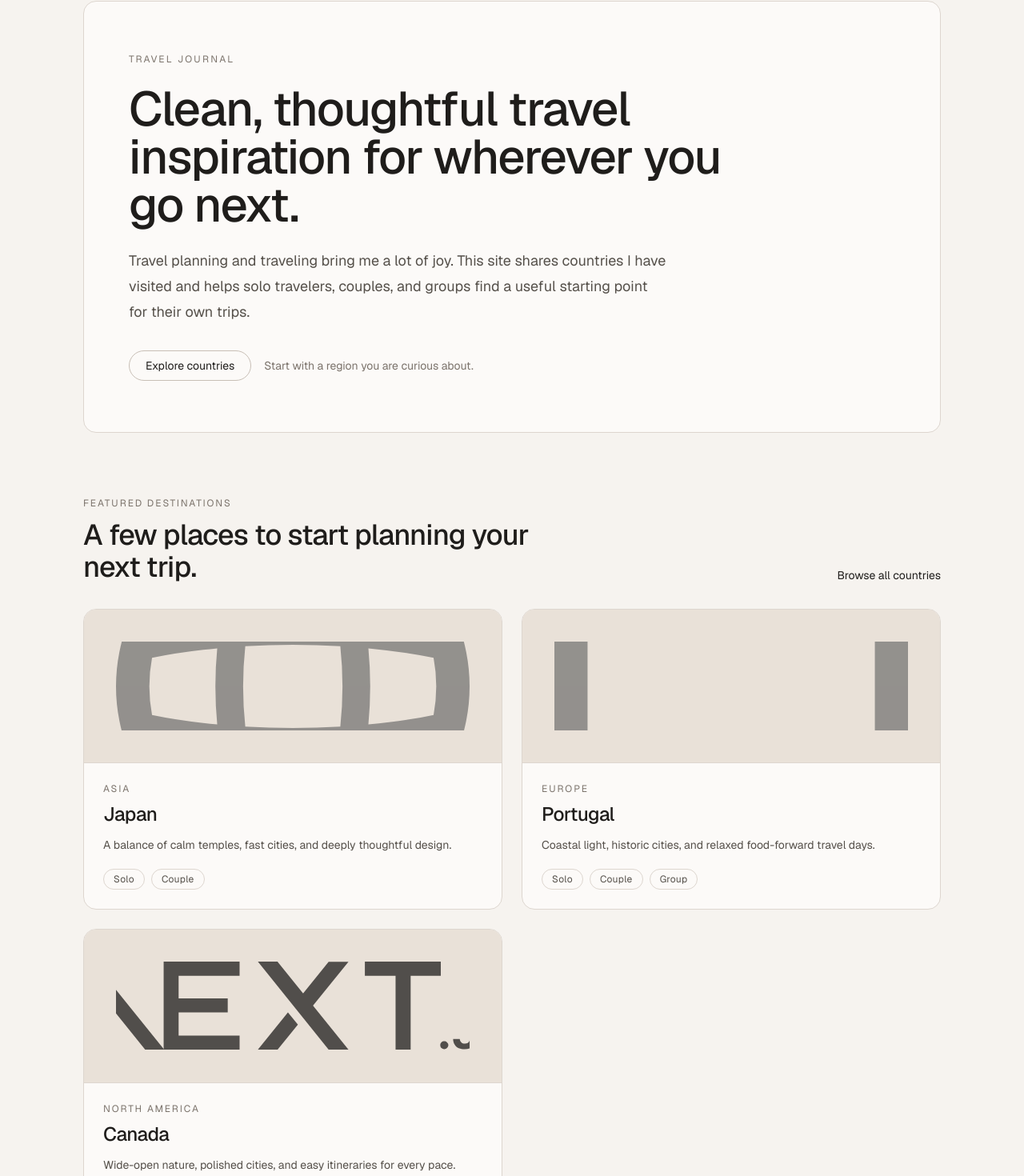
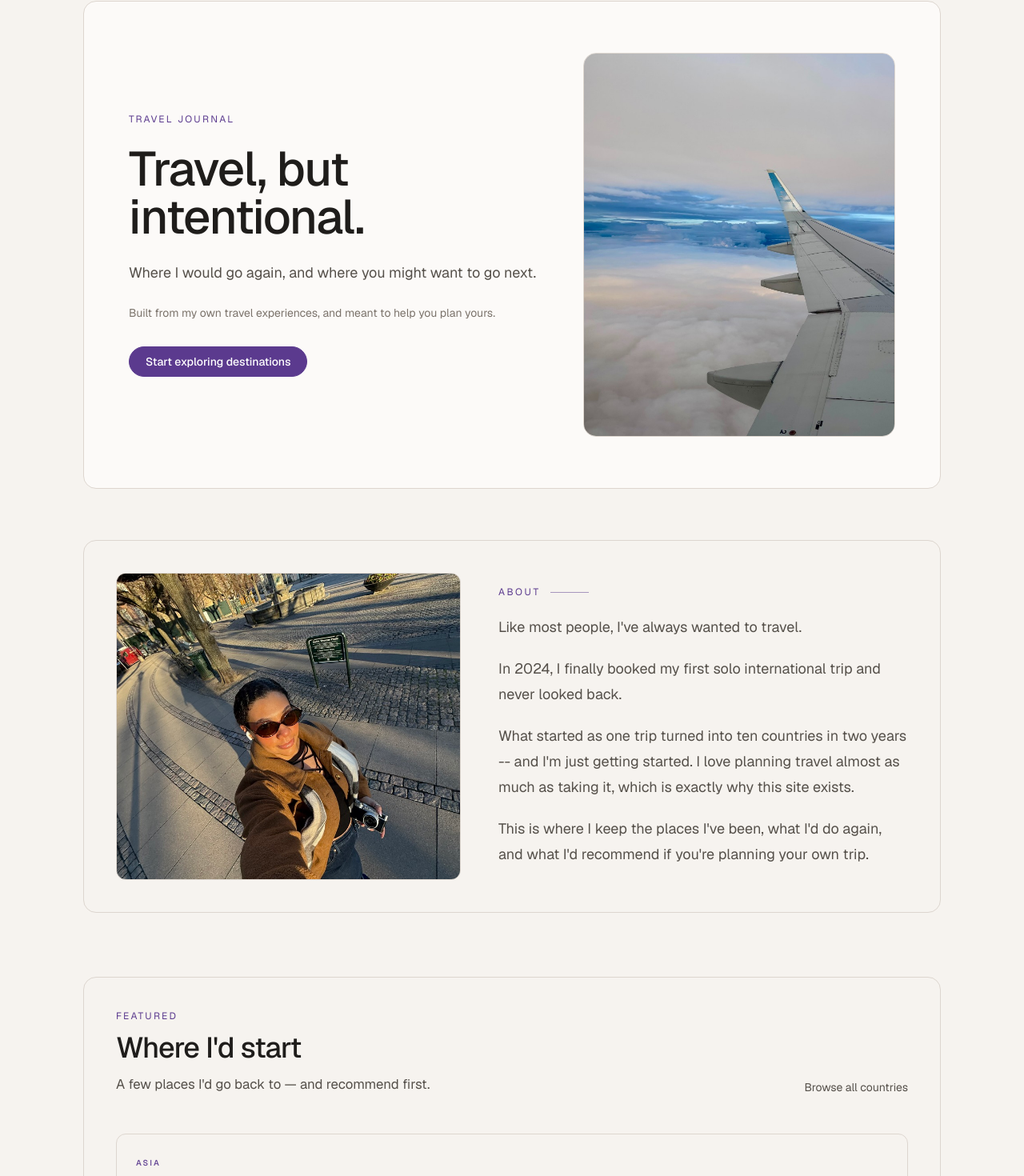
Before and after one commit to taylorbush35/travel-site, a Next.js app: page / in a window 1280 px wide. Shown: the part 160-1630 px from the top of the page at 80% size. Built offline with nearby package versions, Linux system fonts and the light colour scheme.

Commit message:
updated full site build

```diff
--- a/app/countries/[slug]/page.tsx
+++ b/app/countries/[slug]/page.tsx
@@ -28,13 +28,13 @@ export default async function CountryDetailPage({
       <div className="space-y-6">
         <Link
           href="/countries"
-          className="inline-block text-sm text-[var(--color-text-muted)] transition-colors hover:text-[var(--color-text-primary)]"
+          className="inline-block text-sm text-[var(--color-text-muted)] transition-colors hover:text-[var(--color-signature)]"
         >
           Back to countries
         </Link>
 
         <div className="space-y-4">
-          <p className="text-xs uppercase tracking-[0.16em] text-[var(--color-text-subtle)]">
+          <p className="text-xs uppercase tracking-[0.16em] text-[var(--color-signature)]">
             {country.region}
           </p>
           <h1 className="text-4xl font-medium tracking-tight text-[var(--color-text-primary)] md:text-5xl">
@@ -74,7 +74,7 @@ export default async function CountryDetailPage({
             {country.highlights.map((highlight) => (
               <li
                 key={highlight}
-                className="border-l border-[var(--color-border)] pl-4 text-sm leading-7 text-[var(--color-text-muted)] md:text-base"
+                className="border-l border-[var(--color-signature)] pl-4 text-sm leading-7 text-[var(--color-text-muted)] md:text-base"
               >
                 {highlight}
               </li>
--- a/app/countries/page.tsx
+++ b/app/countries/page.tsx
@@ -13,7 +13,7 @@ export default function CountriesPage() {
   return (
     <div className="mx-auto w-full max-w-6xl px-6 py-16 md:px-10 md:py-24">
       <section className="space-y-5">
-        <p className="text-xs uppercase tracking-[0.16em] text-[var(--color-text-subtle)]">
+        <p className="text-xs uppercase tracking-[0.16em] text-[var(--color-signature)]">
           Countries
         </p>
         <h1 className="max-w-3xl text-4xl font-medium tracking-tight text-[var(--color-text-primary)] md:text-5xl">
--- a/app/globals.css
+++ b/app/globals.css
@@ -1,4 +1,10 @@
 @import "tailwindcss";
+
+@layer base {
+  a {
+    color: inherit;
+  }
+}
 
 :root {
   --color-bg: #f6f3ef;
@@ -9,6 +15,11 @@
   --color-border: #ddd6cf;
   --color-border-strong: #c8bfb6;
   --color-accent-soft: #e9e1d8;
+  /* Primary brand accent — rich dark purple */
+  --color-signature: #5b3a8e;
+  --color-signature-strong: #472a6b;
+  --color-signature-soft: #ebe4f4;
+  --color-signature-ink: #3d265f;
 }
 
 @theme inline {
@@ -23,11 +34,17 @@ body {
   line-height: 1.5;
 }
 
-a {
-  color: inherit;
+a:focus-visible {
+  outline: 2px solid var(--color-signature);
+  outline-offset: 2px;
+}
+
+button:focus-visible {
+  outline: 2px solid var(--color-signature);
+  outline-offset: 2px;
 }
 
 ::selection {
-  background: var(--color-accent-soft);
+  background: var(--color-signature-soft);
   color: var(--color-text-primary);
 }
--- a/app/page.tsx
+++ b/app/page.tsx
@@ -1,3 +1,4 @@
+import Image from "next/image";
 import Link from "next/link";
 import { FeaturedCountries } from "@/components/home/featured-countries";
 import { getFeaturedCountries } from "@/lib/countries";
@@ -8,28 +9,86 @@ export default function Home() {
   return (
     <div className="mx-auto w-full max-w-6xl px-6 py-16 md:px-10 md:py-24">
       <section className="rounded-2xl border border-[var(--color-border)] bg-[var(--color-surface)] px-8 py-12 md:px-14 md:py-16">
-        <div className="max-w-3xl space-y-6">
-          <p className="text-xs uppercase tracking-[0.18em] text-[var(--color-text-subtle)]">
+        <div className="grid items-center gap-10 lg:grid-cols-[1.15fr_0.85fr]">
+          <div className="space-y-6">
+            <p className="text-xs uppercase tracking-[0.18em] text-[var(--color-signature)]">
               Travel Journal
             </p>
             <h1 className="text-4xl font-medium tracking-tight text-[var(--color-text-primary)] md:text-6xl">
-            Clean, thoughtful travel inspiration for wherever you go next.
+              Travel, but intentional.
             </h1>
             <p className="max-w-2xl text-base leading-8 text-[var(--color-text-muted)] md:text-lg">
-            Travel planning and traveling bring me a lot of joy. This site
-            shares countries I have visited and helps solo travelers, couples,
-            and groups find a useful starting point for their own trips.
+              Where I would go again, and where you might want to go next.
+            </p>
+            <p className="text-sm text-[var(--color-text-subtle)]">
+              Built from my own travel experiences, and meant to help you plan
+              yours.
             </p>
             <div className="flex flex-wrap items-center gap-4 pt-2">
               <Link
                 href="/countries"
-              className="rounded-full border border-[var(--color-border-strong)] px-5 py-2 text-sm text-[var(--color-text-primary)] transition-colors hover:bg-[var(--color-accent-soft)]"
+                className="rounded-full border border-[var(--color-signature)] bg-[var(--color-signature)] px-5 py-2 text-sm font-medium !text-white transition-colors hover:border-[var(--color-signature-strong)] hover:bg-[var(--color-signature-strong)] hover:!text-white"
               >
-              Explore countries
+                Start exploring destinations
               </Link>
-            <p className="text-sm text-[var(--color-text-subtle)]">
-              Start with a region you are curious about.
+            </div>
+          </div>
+
+          <div className="relative h-72 overflow-hidden rounded-2xl border border-[var(--color-border)] lg:h-[30rem]">
+            <Image
+              src="/images/header-flight.png"
+              alt="View from an airplane window above the clouds"
+              fill
+              priority
+              className="object-cover"
+              sizes="(min-width: 1024px) 36vw, 100vw"
+            />
+          </div>
+        </div>
+      </section>
+
+      <section className="mt-14 rounded-2xl border border-[var(--color-border)] px-6 py-8 md:mt-16 md:px-10 md:py-10">
+        <div className="grid gap-6 md:grid-cols-[0.9fr_1.1fr] md:items-center md:gap-8">
+          <div className="relative h-64 overflow-hidden rounded-xl border border-[var(--color-border)] md:h-96">
+            <Image
+              src="/images/solo travel about.jpeg"
+              alt="Taylor on a solo travel day"
+              fill
+              className="object-cover"
+              sizes="(min-width: 768px) 28vw, 100vw"
+            />
+          </div>
+
+          <div className="max-w-lg justify-self-end">
+            <div className="flex items-center gap-3">
+              <p className="text-xs uppercase tracking-[0.22em] text-[var(--color-signature)]">
+                ABOUT
               </p>
+              <span
+                className="h-px w-12 bg-[var(--color-signature)]/50"
+                aria-hidden="true"
+              />
+            </div>
+            <div className="mt-5 space-y-5">
+              <p className="text-base leading-8 text-[var(--color-text-muted)] md:text-lg">
+                Like most people, I&apos;ve always wanted to travel.
+              </p>
+              <p className="text-base leading-8 text-[var(--color-text-muted)] md:text-lg">
+                In 2024, I finally booked my first solo international trip and
+                never looked back.
+              </p>
+              <p className="text-base leading-8 text-[var(--color-text-muted)] md:text-lg">
+                What started as one trip turned into ten countries in two years
+                -- and I&apos;m just getting started. I love planning travel
+                almost as much as taking it, which is exactly why this site
+                exists.
+              </p>
+              <p className="text-base leading-8 text-[var(--color-text-muted)] md:text-lg">
+                This is where I keep the places I&apos;ve been, what I&apos;d do
+                again, and what I&apos;d recommend if you&apos;re planning your
+                own trip.
+              </p>
+            </div>
           </div>
         </div>
       </section>
--- a/components/countries/country-card.tsx
+++ b/components/countries/country-card.tsx
@@ -4,9 +4,13 @@ import { Country } from "@/lib/types";
 
 type CountryCardProps = {
   country: Country;
+  showTravelStyles?: boolean;
 };
 
-export function CountryCard({ country }: CountryCardProps) {
+export function CountryCard({
+  country,
+  showTravelStyles = true,
+}: CountryCardProps) {
   return (
     <article className="group overflow-hidden rounded-2xl border border-[var(--color-border)] bg-[var(--color-surface)] transition-colors hover:border-[var(--color-border-strong)]">
       <Link href={`/countries/${country.slug}`} className="block">
@@ -20,7 +24,7 @@ export function CountryCard({ country }: CountryCardProps) {
         </div>
         <div className="space-y-4 p-6">
           <div className="space-y-2">
-            <p className="text-xs uppercase tracking-[0.16em] text-[var(--color-text-subtle)]">
+            <p className="text-xs uppercase tracking-[0.16em] text-[var(--color-signature)]">
               {country.region}
             </p>
             <h3 className="text-2xl font-medium tracking-tight text-[var(--color-text-primary)]">
@@ -31,6 +35,7 @@ export function CountryCard({ country }: CountryCardProps) {
             </p>
           </div>
 
+          {showTravelStyles ? (
             <ul className="flex flex-wrap gap-2">
               {country.travelStyles.map((style) => (
                 <li
@@ -41,6 +46,7 @@ export function CountryCard({ country }: CountryCardProps) {
                 </li>
               ))}
             </ul>
+          ) : null}
         </div>
       </Link>
     </article>
--- a/components/countries/country-grid.tsx
+++ b/components/countries/country-grid.tsx
@@ -3,13 +3,21 @@ import { CountryCard } from "@/components/countries/country-card";
 
 type CountryGridProps = {
   countries: Country[];
+  showTravelStyles?: boolean;
 };
 
-export function CountryGrid({ countries }: CountryGridProps) {
+export function CountryGrid({
+  countries,
+  showTravelStyles = true,
+}: CountryGridProps) {
   return (
     <div className="grid gap-6 md:grid-cols-2">
       {countries.map((country) => (
-        <CountryCard key={country.slug} country={country} />
+        <CountryCard
+          key={country.slug}
+          country={country}
+          showTravelStyles={showTravelStyles}
+        />
       ))}
     </div>
   );
--- a/components/home/featured-countries.tsx
+++ b/components/home/featured-countries.tsx
@@ -1,5 +1,5 @@
 import Link from "next/link";
-import { CountryGrid } from "@/components/countries/country-grid";
+import { FeaturedCountryList } from "@/components/home/featured-country-list";
 import { Country } from "@/lib/types";
 
 type FeaturedCountriesProps = {
@@ -8,24 +8,29 @@ type FeaturedCountriesProps = {
 
 export function FeaturedCountries({ countries }: FeaturedCountriesProps) {
   return (
-    <section className="space-y-8">
-      <div className="flex flex-col gap-4 md:flex-row md:items-end md:justify-between">
-        <div className="space-y-3">
-          <p className="text-xs uppercase tracking-[0.16em] text-[var(--color-text-subtle)]">
-            Featured Destinations
+    <section className="rounded-2xl border border-[var(--color-border)] px-6 py-8 md:px-10 md:py-10">
+      <div className="space-y-10 md:space-y-12">
+        <div className="flex flex-col gap-6 md:flex-row md:items-end md:justify-between md:gap-10">
+          <div className="max-w-xl space-y-3">
+            <p className="text-xs uppercase tracking-[0.18em] text-[var(--color-signature)]">
+              Featured
             </p>
-          <h2 className="max-w-xl text-3xl font-medium tracking-tight text-[var(--color-text-primary)] md:text-4xl">
-            A few places to start planning your next trip.
+            <h2 className="text-3xl font-medium tracking-tight text-[var(--color-text-primary)] md:text-4xl">
+              Where I&apos;d start
             </h2>
+            <p className="text-base leading-relaxed text-[var(--color-text-muted)] md:text-[1.05rem]">
+              A few places I&apos;d go back to — and recommend first.
+            </p>
           </div>
           <Link
             href="/countries"
-          className="text-sm text-[var(--color-text-muted)] transition-colors hover:text-[var(--color-text-primary)]"
+            className="shrink-0 text-sm text-[var(--color-text-muted)] transition-colors hover:text-[var(--color-signature)]"
           >
             Browse all countries
           </Link>
         </div>
-      <CountryGrid countries={countries} />
+        <FeaturedCountryList countries={countries} />
+      </div>
     </section>
   );
 }
--- /dev/null
+++ b/components/home/featured-country-list.tsx
@@ -0,0 +1,35 @@
+import Link from "next/link";
+import { Country } from "@/lib/types";
+
+type FeaturedCountryListProps = {
+  countries: Country[];
+};
+
+export function FeaturedCountryList({ countries }: FeaturedCountryListProps) {
+  return (
+    <ul className="mt-2 flex flex-col gap-3 md:gap-3.5">
+      {countries.map((country) => (
+        <li key={country.slug}>
+          <Link
+            href={`/countries/${country.slug}`}
+            className="group block rounded-xl border border-[var(--color-border)] px-4 py-6 transition-colors md:px-6 md:py-7"
+          >
+            <div className="grid grid-cols-1 items-start gap-5 md:grid-cols-12 md:items-center md:gap-x-10 md:gap-y-0 lg:gap-x-14">
+              <div className="min-w-0 md:col-span-5">
+                <p className="text-[10px] font-medium uppercase tracking-[0.2em] text-[var(--color-signature)]">
+                  {country.region}
+                </p>
+                <h3 className="mt-2 text-[1.75rem] font-medium leading-[1.15] tracking-tight text-[var(--color-text-primary)] transition-colors group-hover:text-[var(--color-signature)] md:text-[2rem]">
+                  {country.name}
+                </h3>
+              </div>
+              <p className="min-w-0 text-[0.9375rem] font-light leading-[1.65] text-[var(--color-text-subtle)] md:col-span-7 md:text-[0.95rem] md:leading-[1.7]">
+                {country.shortDescription}
+              </p>
+            </div>
+          </Link>
+        </li>
+      ))}
+    </ul>
+  );
+}
--- a/components/layout/site-footer.tsx
+++ b/components/layout/site-footer.tsx
@@ -10,13 +10,13 @@ export function SiteFooter() {
         <div className="flex items-center gap-5">
           <Link
             href="/"
-            className="text-sm text-[var(--color-text-muted)] transition-colors hover:text-[var(--color-text-primary)]"
+            className="text-sm text-[var(--color-text-muted)] transition-colors hover:text-[var(--color-signature)]"
           >
             Home
           </Link>
           <Link
             href="/countries"
-            className="text-sm text-[var(--color-text-muted)] transition-colors hover:text-[var(--color-text-primary)]"
+            className="text-sm text-[var(--color-text-muted)] transition-colors hover:text-[var(--color-signature)]"
           >
             Countries
           </Link>
```
Also changed, not shown: components/layout/site-header.tsx (+10 -1 lines), public/images/header-flight.png (added), public/images/solo travel about.jpeg (added). Lines whose indentation alone changed are shown as unchanged.
